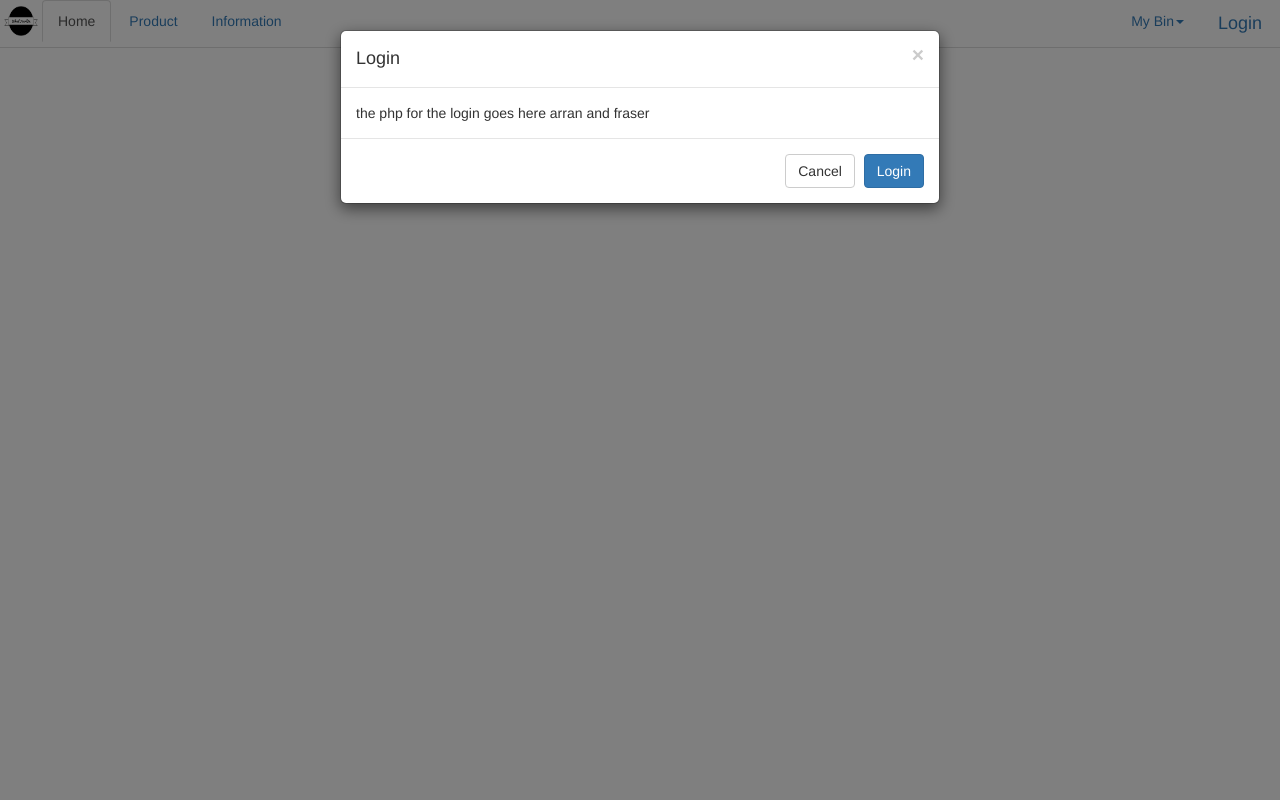
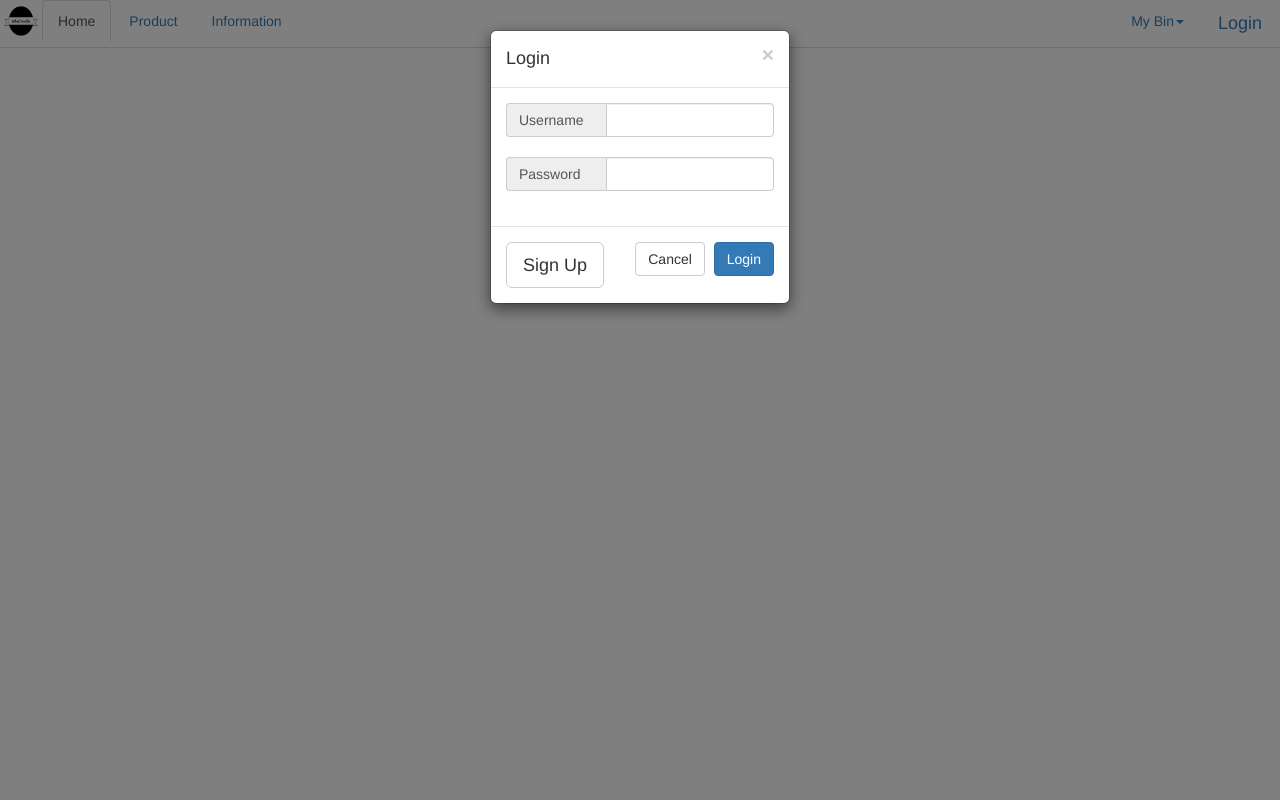
Before and after one commit to syreel/Wheel-Your-Bin, a PHP site: page / in a window 1280 px wide, after a click on "Login". Run offline with PHP 8.4, Linux system fonts and the light colour scheme.

Commit message:
Updated login modal and working on adding signup modal

```diff
--- a/Web ui/index.html
+++ b/Web ui/index.html
@@ -9,25 +9,74 @@
     <link href="static/css/bootstrap.min.css" rel="stylesheet">
     <link href="static/css/style.css" rel="stylesheet">
 
-    <!-- Modal -->
+    <!-- Login Modal -->
 	<div class="modal fade" id="login-modal" tabindex="-1" role="dialog" aria-labelledby="login-modalLabel">
-		<div class="modal-dialog" role="document">
+		<div class="modal-dialog modal-sm" role="document">
+			<form>
 				<div class="modal-content">
 					<div class="modal-header">
 						<button type="button" class="close" data-dismiss="modal" aria-label="Close"><span aria-hidden="true">&times;</span></button>
 						<h4 class="modal-title" id="login-modalLabel">Login</h4>
 					</div>
 					<div class="modal-body">
-					the php for the login goes here arran and fraser
+							<div class="input-group">
+	  							<span class="input-group-addon" id="un-addon">Username</span>
+								<input type="text" class="form-control" aria-describedby="basic-addon1">
+							</div>
+							<br>
+							<div class="input-group">
+	  							<span class="input-group-addon" id="pwd-addon">Password</span>
+								<input type="password" class="form-control" aria-describedby="basic-addon1">
+							</div>
+							<br>
 					</div>
 					<div class="modal-footer">
+						<button type="button" class="pull-left btn btn-default btn-lg" data-toggle="modal" data-target="#login-modal">Sign Up</button>
 						<button type="button" class="btn btn-default" data-dismiss="modal">Cancel</button>
 						<button type="button" class="btn btn-primary">Login</button>
 					</div>
 				</div>
+			<form>
 		</div>
 	</div>
-	<!-- End of modal -->
+	<!-- End of Login modal -->
+
+	<!-- Signup Modal -->
+	<div class="modal fade" id="login-modal" tabindex="-1" role="dialog" aria-labelledby="login-modalLabel">
+		<div class="modal-dialog modal-sm" role="document">
+			<form>
+				<div class="modal-content">
+					<div class="modal-header">
+						<button type="button" class="close" data-dismiss="modal" aria-label="Close"><span aria-hidden="true">&times;</span></button>
+						<h4 class="modal-title" id="login-modalLabel">Login</h4>
+					</div>
+					<div class="modal-body">
+							<div class="input-group">
+	  							<span class="input-group-addon" id="un-addon">Username</span>
+								<input type="text" class="form-control" aria-describedby="basic-addon1">
+							</div>
+							<br>
+							<div class="input-group">
+	  							<span class="input-group-addon" id="pwd-addon">Password</span>
+								<input type="password" class="form-control" aria-describedby="basic-addon1">
+							</div>
+							<div class="input-group">
+	  							<span class="input-group-addon" id="pwd2-addon">Re-Type</span>
+								<input type="password" class="form-control" aria-describedby="basic-addon1">
+							</div>
+					</div>
+					<div class="modal-footer">
+						<button type="button" class="pull-left btn btn-default">Sign In</button>
+						<button type="button" class="btn btn-default" data-dismiss="modal">Cancel</button>
+						<button type="button" class="btn btn-primary">Sign Up</button>
+					</div>
+				</div>
+			<form>
+		</div>
+	</div>
+	<!-- End of Signup modal -->
+
+
 
   </head>
 
--- a/Web ui/static/css/style.css
+++ b/Web ui/static/css/style.css
@@ -2,3 +2,8 @@
 	width: 3em;
 	height: 3em;
 }
+
+#un-addon, #pwd-addon, #pwd2-addon {
+    min-width:100px;
+    text-align:left;
+}
```
Lines whose indentation alone changed are shown as unchanged.
